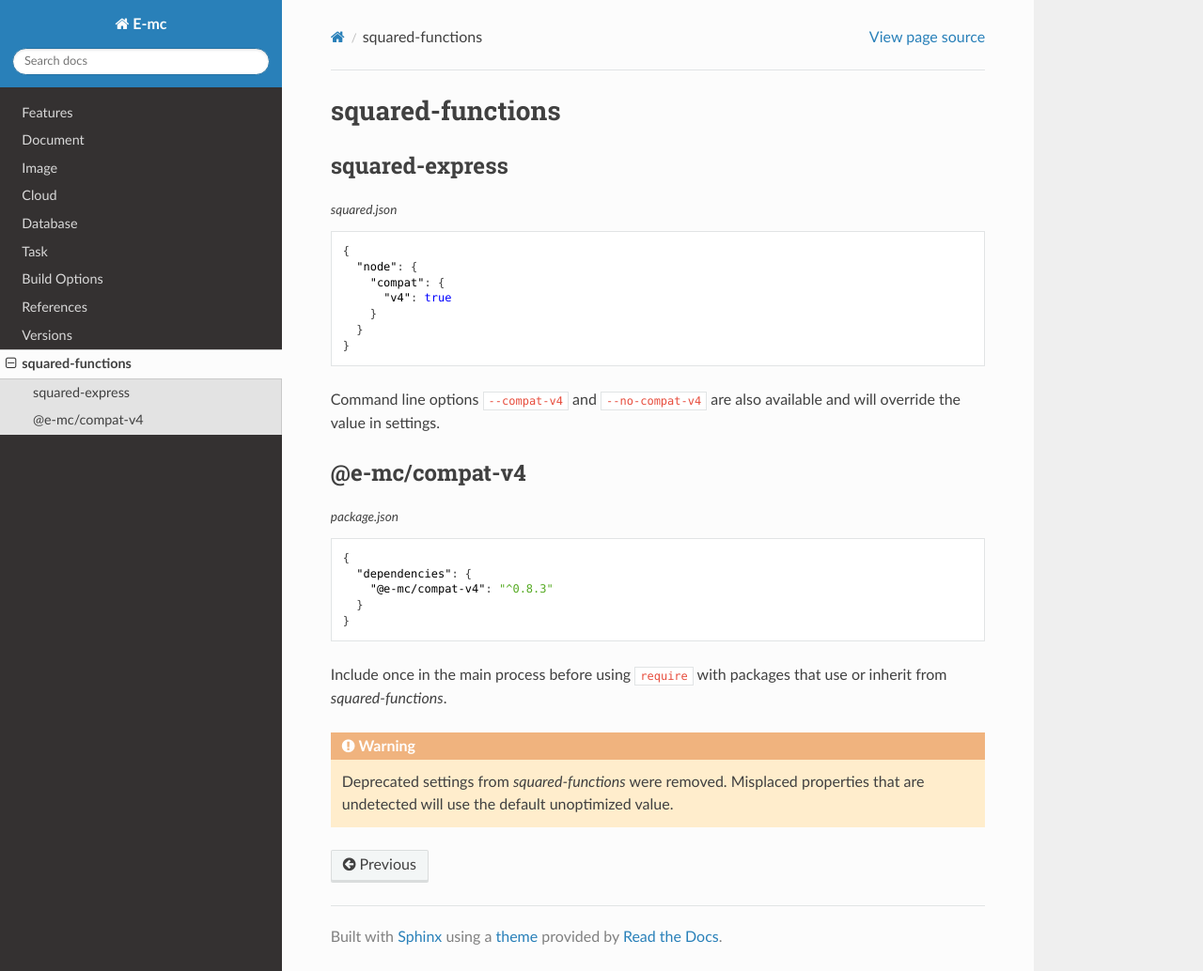
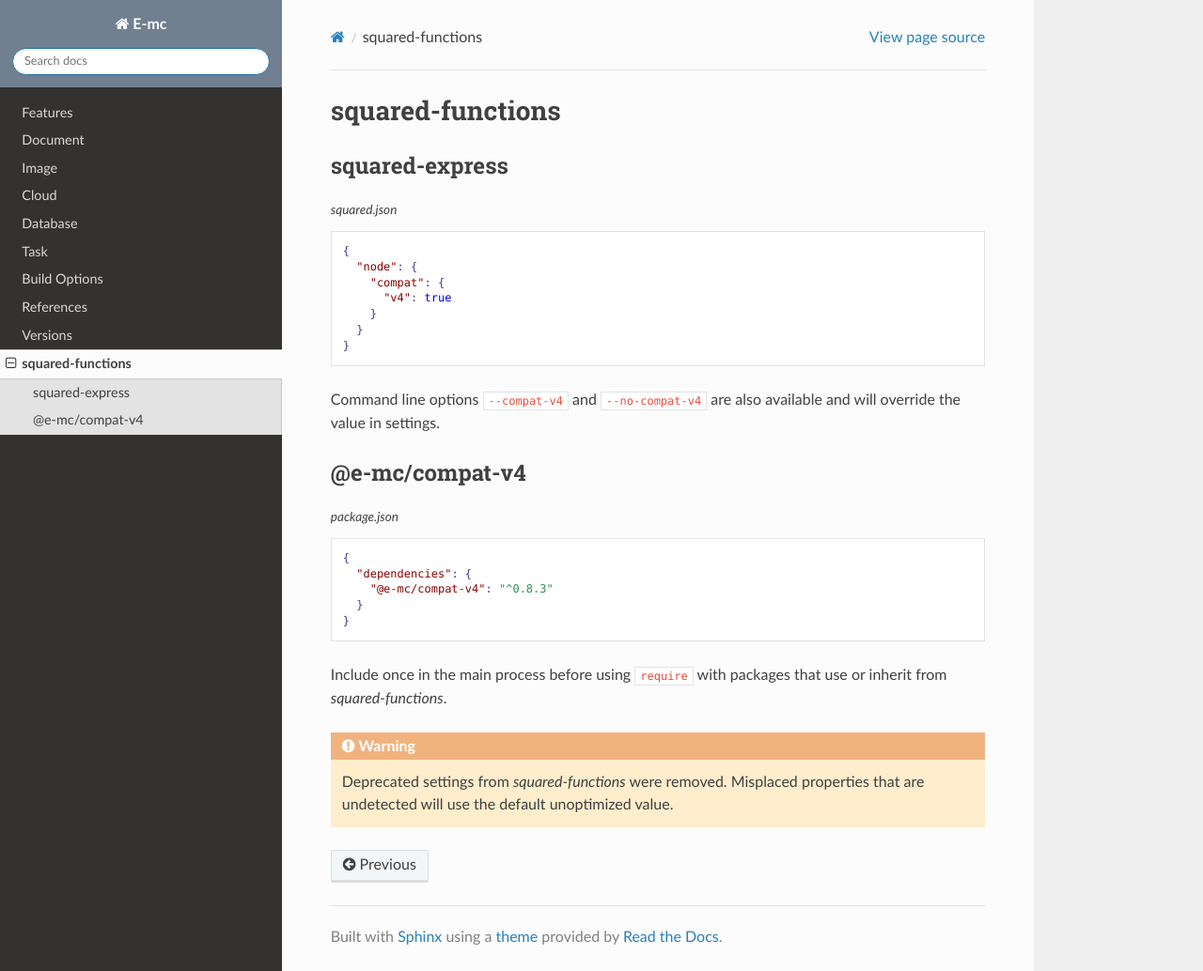
Before and after one commit to anpham6/chrome-docs, a Sphinx documentation site: the page built from source/legacy.rst, in a window 1280 px wide and 1034 px high. Shown: the whole window at 94% size. Built offline with Sphinx 7.4.7 and the Read the Docs theme 2.0.0, drawn with Linux system fonts in a browser that asks for light colours.

Commit message:
Conf: Pygments CSS overrides for abap style.

```diff
--- /dev/null
+++ b/source/_static/highlight-abap.css
@@ -0,0 +1,44 @@
+.highlight .kd {
+    font-weight: 700;
+    color: steelblue;
+}
+
+.highlight .kt {
+    color: blue;
+}
+
+.highlight .nt {
+    color: darkred;
+}
+
+.highlight .s, .highlight .s2 {
+    color: seagreen;
+}
+
+.highlight .na {
+    color: crimson;
+}
+
+.highlight .p {
+    color: darkslateblue;
+}
+
+.highlight .mf {
+    color: blue;
+}
+
+.highlight .hll {
+    background-color: gainsboro;
+}
+
+.highlight-javascript .highlight .s {
+    color: blue;
+}
+
+.highlight-bash .highlight .m {
+    color: inherit;
+}
+
+.highlight-bash .highlight .nb {
+    color: darkmagenta;
+}
--- a/source/_static/override.css
+++ b/source/_static/override.css
@@ -2,3 +2,7 @@
     padding-top: 0;
     text-align: left;
 }
+
+.rst-content dl[class] > dt {
+    border-top-color: slategray !important;
+}
--- a/source/conf.py
+++ b/source/conf.py
@@ -27,8 +27,13 @@
 # https://www.sphinx-doc.org/en/master/usage/configuration.html#options-for-html-output
 
 html_theme = 'sphinx_rtd_theme'
+html_theme_options = {
+    'style_nav_header_background': 'slategray',
+    'navigation_depth': 3,
+    'includehidden': False,
+}
 html_static_path = ['_static']
-html_css_files = ['content.css', 'override.css']
+html_css_files = ['content.css', 'highlight-abap.css', 'override.css']
 html_context = {
   "display_github": False,
   "commit": False,
```
